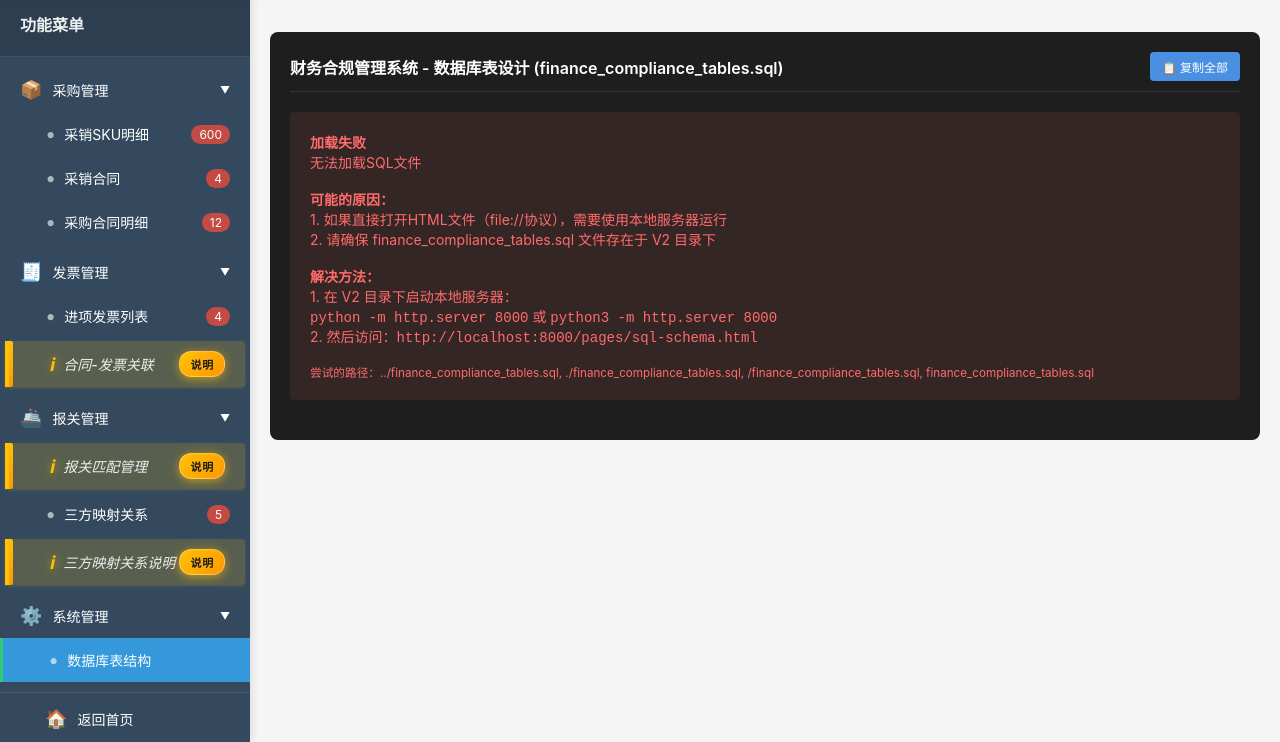
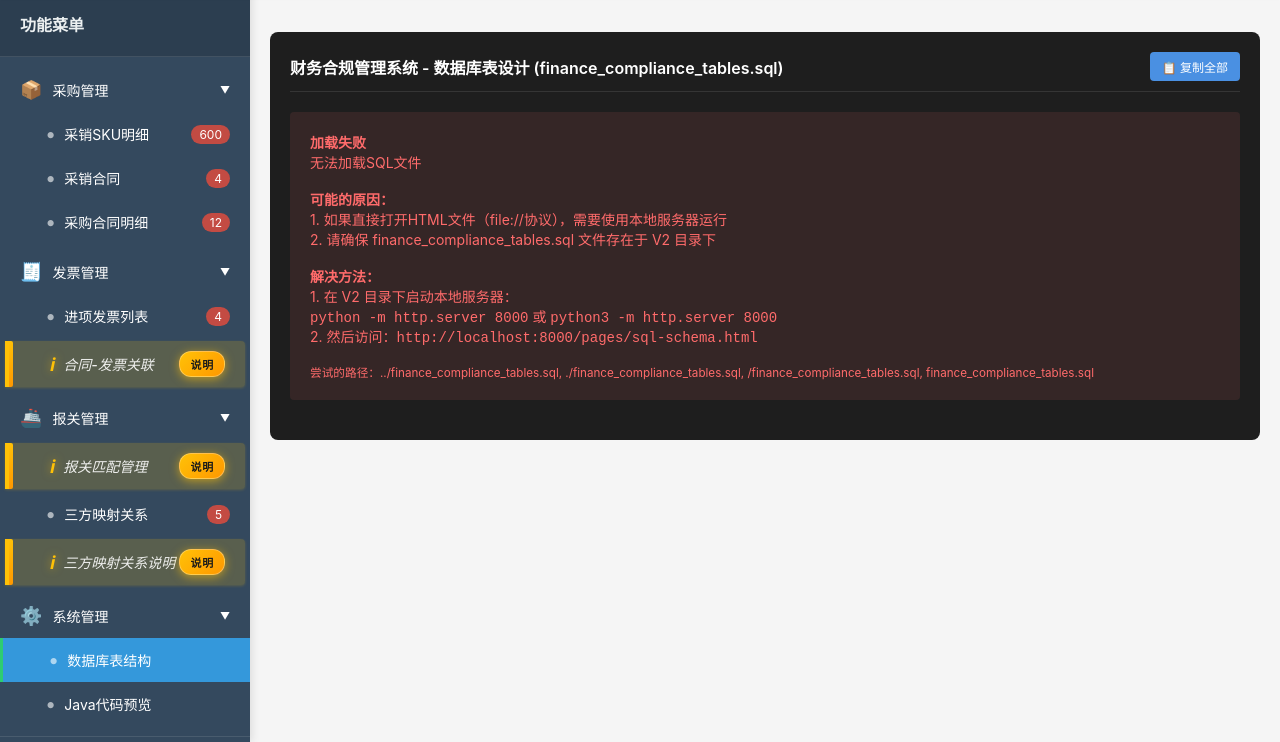
Before and after one commit to brentsu/product_prototype, a plain HTML site: page V2/pages/sql-schema.html in a window 1280 px wide. Shown: the part 58-800 px from the top of the page. Drawn offline with Linux system fonts and the light colour scheme; no server answers.

Commit message:
sql reviewd

```diff
--- a/V2/pages/sql-schema.html
+++ b/V2/pages/sql-schema.html
@@ -246,6 +246,10 @@
                             <span class="menu-dot">•</span>
                             <span class="menu-text">数据库表结构</span>
                         </div>
+                        <div class="menu-item" onclick="navigateTo('java-code.html')" data-page="java-code">
+                            <span class="menu-dot">•</span>
+                            <span class="menu-text">Java代码预览</span>
+                        </div>
                     </div>
                 </div>
 
```
